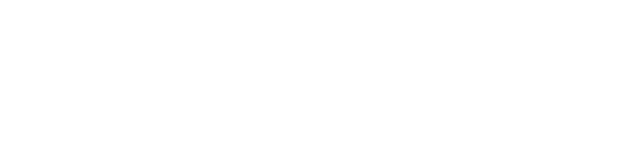
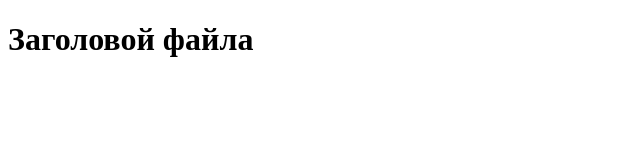
Before and after one commit to AnnushkaStark/GB_git, a plain HTML site: page hometask_2.html in a window 1280 px wide. Shown: the whole page, without its empty margins (0-640 px from the left). Drawn offline with Linux system fonts and the light colour scheme.

Commit message:
первый коммит

```diff
--- a/hometask_2.html
+++ b/hometask_2.html
@@ -6,6 +6,7 @@
     <title>Document</title>
 </head>
 <body>
+    <h1>Заголовой файла</h1>
 
 </body>
 </html>
```
